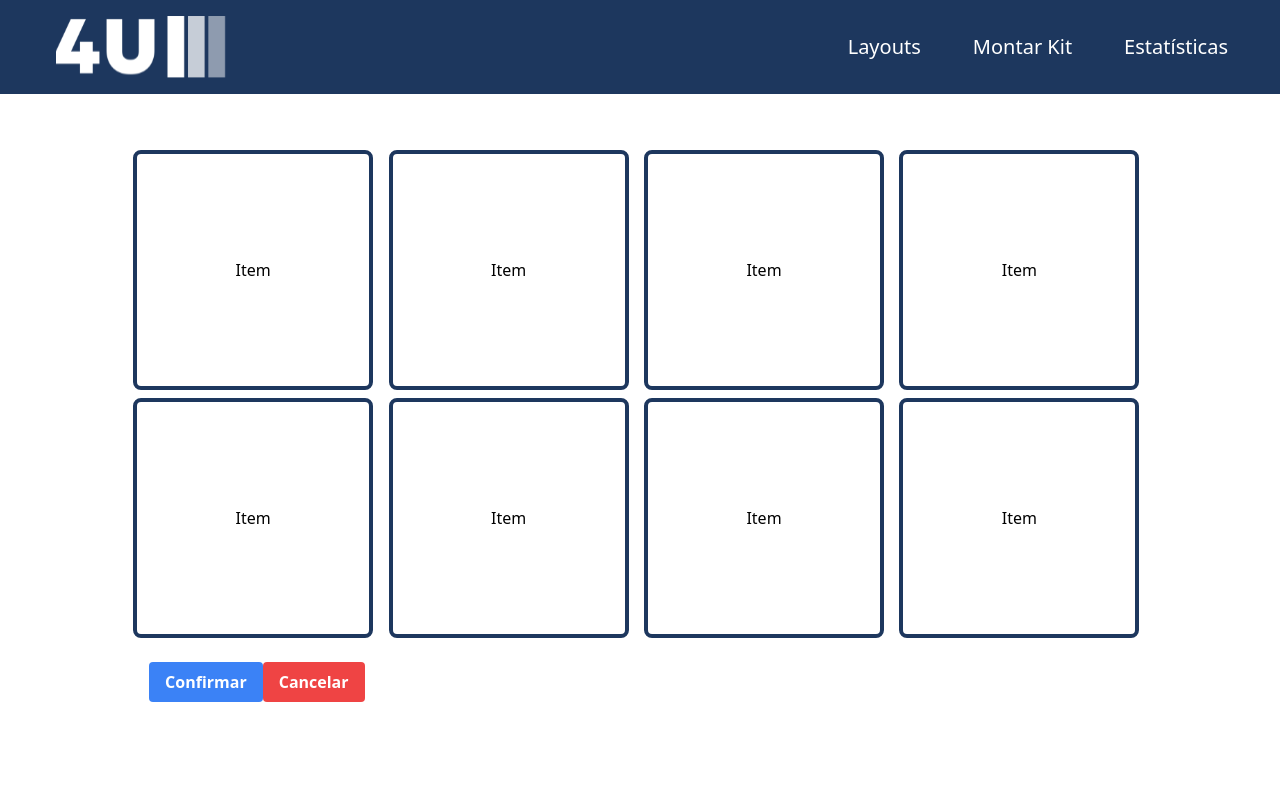
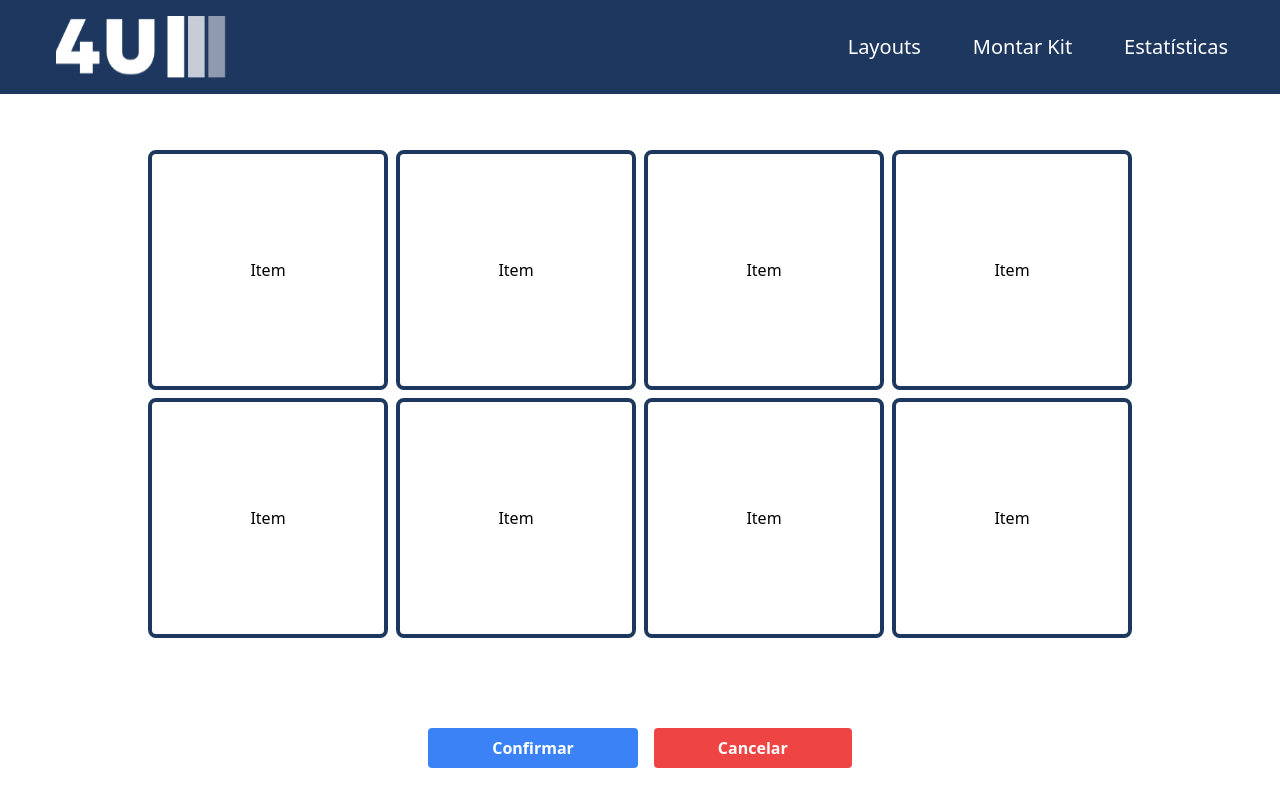
Before and after one commit to Inteli-College/2024-T0008-EC05-G04, a React (Create React App) app in the folder src/frontend/my-app/: page /montarKits in a window 1280 px wide. Built offline with nearby package versions, Linux system fonts and the light colour scheme.

Commit message:
Feat: Buttons update

```diff
--- a/src/frontend/my-app/src/pages/montarKits.tsx
+++ b/src/frontend/my-app/src/pages/montarKits.tsx
@@ -15,20 +15,20 @@ const PageContent: React.FC = () => {
       <Navbar />
       <div className="grid grid-cols-4 gap-2 p-4 mt-10 mx-auto">
         {items.map((item, index) => (
-          <div key={index} className="border-4 border-gray-200 rounded-lg flex justify-center items-center" style={itemStyle}>
+          <div key={index} className="border-4 rounded-lg flex justify-center items-center" style={itemStyle}>
             {item}
           </div>
         ))}
-        <div className="mt-auto bg-white p-4">
-        <div className="flex justify-between">
-          <button className="bg-blue-500 hover:bg-blue-700 text-white font-bold py-2 px-4 rounded">
+      </div>
+      <div className="mt-auto bg-white p-8 flex justify-center">
+        <div>
+          <button className="bg-blue-500 hover:bg-blue-700 text-white font-bold py-2 px-16 rounded mr-4">
             Confirmar
           </button>
-          <button className="bg-red-500 hover:bg-red-700 text-white font-bold py-2 px-4 rounded">
+          <button className="bg-red-500 hover:bg-red-700 text-white font-bold py-2 px-16 rounded">
             Cancelar
           </button>
         </div>
-      </div>
       </div>
     </div>
   );
```
